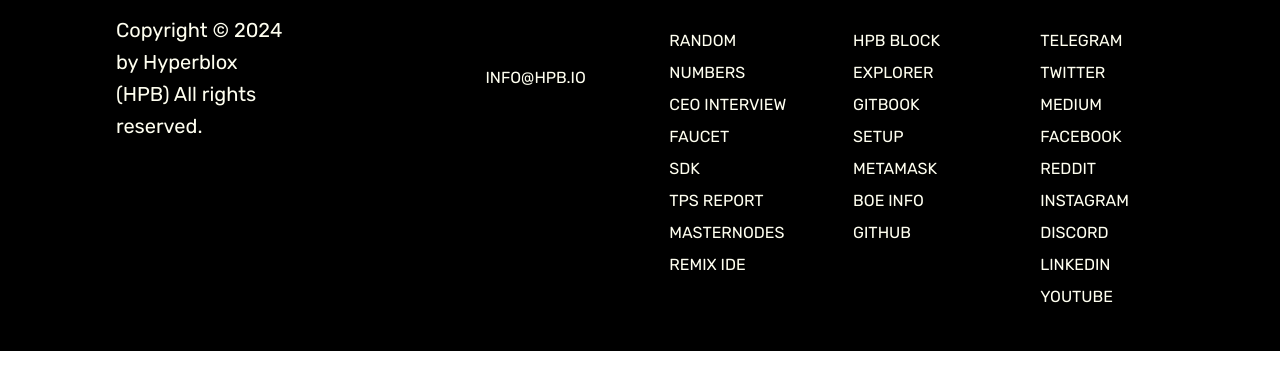
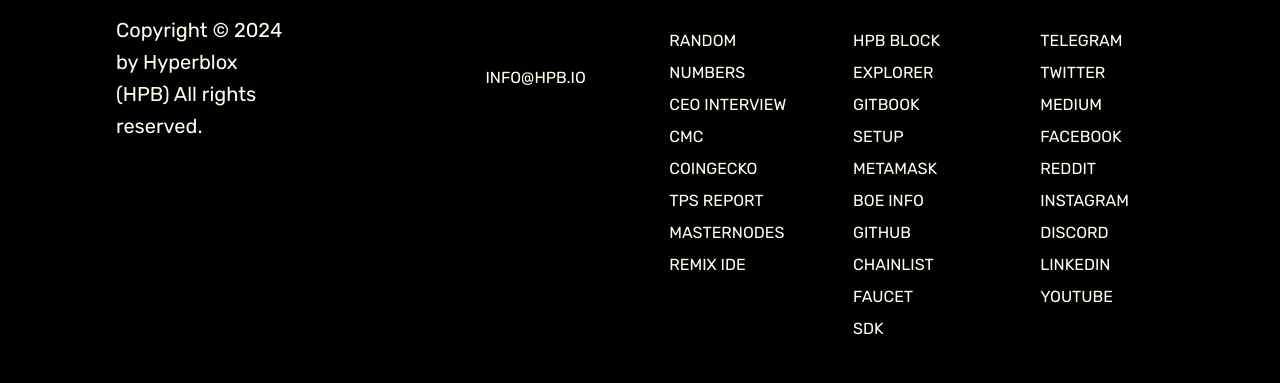
Before and after one commit to esrdapp/hyperblox-website, a plain HTML site: page index.html in a window 1280 px wide. Shown: the part 4255-4638 px from the top of the page. Before the commit the page ends 4606 px from the top, so only its background shows below. Drawn offline with Linux system fonts and the light colour scheme.

Commit message:
more fixes3

```diff
--- a/index.html
+++ b/index.html
@@ -256,11 +256,12 @@
                   <a class="footer-link" href="https://www.youtube.com/watch?v=Pi9RWqpUSis">CEO Interview</a>
                 </li>
                 <li>
-                  <a class="footer-link" href="https://hscan.org/faucet/">Faucet</a>
+                  <a class="footer-link" href="https://coinmarketcap.com/currencies/high-performance-blockchain/">CMC</a>
                 </li>
                 <li>
-                  <a class="footer-link" href="https://hpb.gitbook.io/high-performance-blockchain/developers/sdks">SDK</a>
+                  <a class="footer-link" href="https://www.coingecko.com/en/coins/high-performance-blockchain">COINGECKO</a>
                 </li>
+
                 <li>
                   <a class="footer-link" href="https://www.hpb.io/post-362">TPS Report</a>
                 </li>
@@ -293,6 +294,19 @@
                 <li>
                   <a class="footer-link" href="https://github.com/hpb-project">GITHUB</a>
                 </li>
+                <li>
+                  <a class="footer-link" href="https://chainlist.org/chain/269">CHAINLIST</a>
+                </li>
+                <li>
+                  <a class="footer-link" href="https://hscan.org/faucet/">Faucet</a>
+                </li>
+                <li>
+                  <a class="footer-link" href="https://hpb.gitbook.io/high-performance-blockchain/developers/sdks">SDK</a>
+                </li>
+
+
+
+
 
               </ul>
             </div>
```
Also changed, not shown: index-cn.html (+11 -2 lines).
